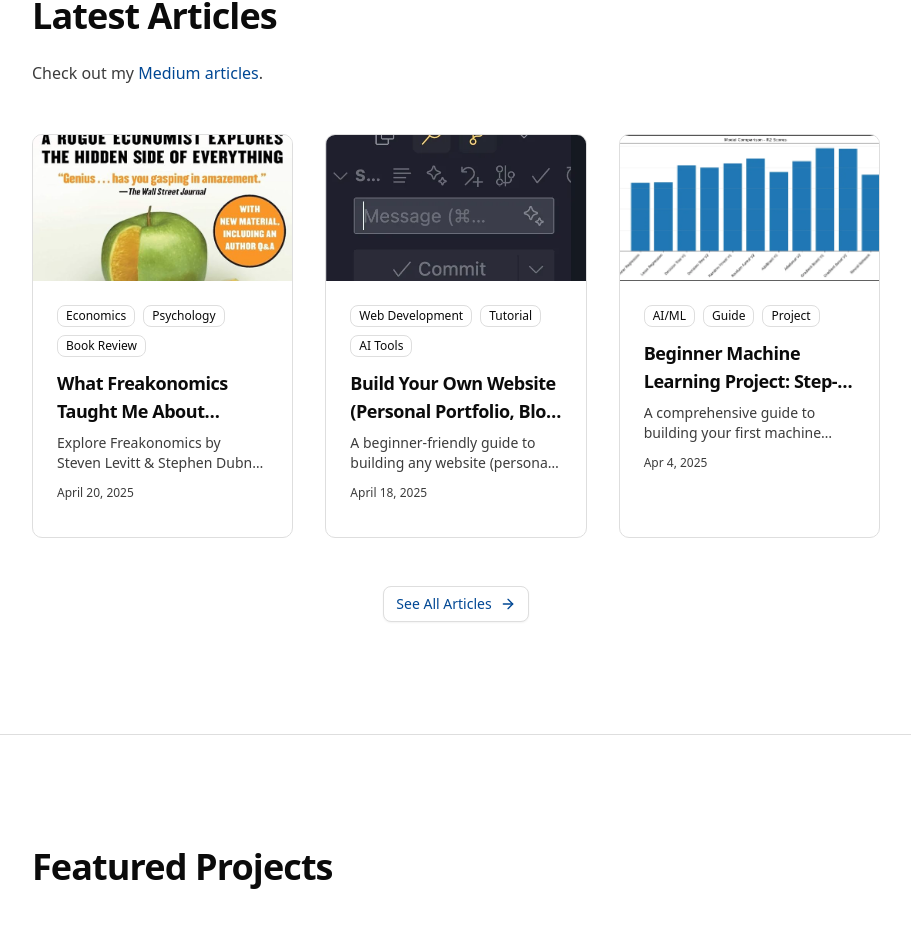
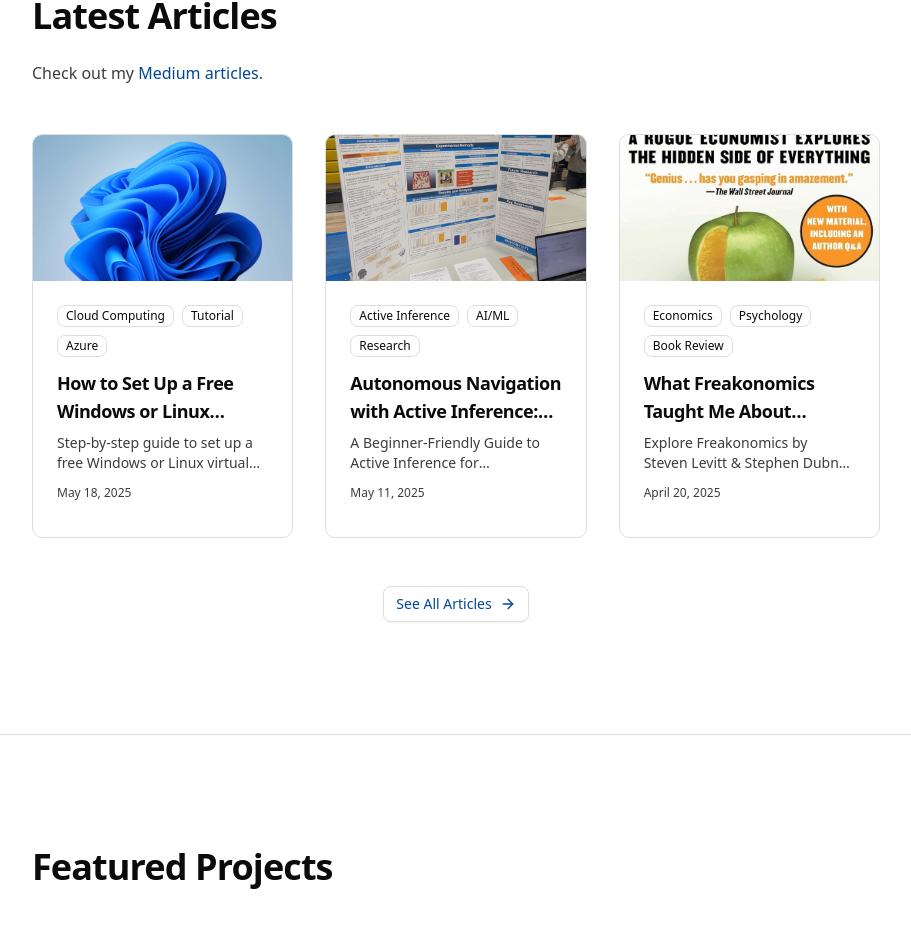
Before and after one commit to har5h1l/har5h1l.github.io, a React (Vite) app: page / in a window 1280 px wide. Shown: the part 989-1917 px from the top of the page, without its empty margins (184-1095 px from the left). Built offline with nearby package versions, Linux system fonts and the light colour scheme.

Commit message:
feat: add new articles on Windows virtual machines and active inference, include corresponding images

```diff
--- a/src/pages/Blog.jsx
+++ b/src/pages/Blog.jsx
@@ -4,8 +4,26 @@ import freakonomicsImage from '@/assets/images/freakonomics.jpg'
 import websiteTutorialImage from '@/assets/images/website_tutorial.webp'
 import housePricesImage from '@/assets/images/HousePricesArticle.webp'
 import AIvenndiagramImage from '@/assets/images/AIvenndiagram.webp'
+import windows11Image from '@/assets/images/windows11.webp'
+import actinfImage from '@/assets/images/actinf1_2.jpeg'
 
 const articles = [
+  {
+    title: "How to Set Up a Free Windows or Linux Virtual Machine on Azure (Step-by-Step Guide for Beginners)",
+    description: "Step-by-step guide to set up a free Windows or Linux virtual machine through Azure on Mac or any OS using free credits.",
+    date: "May 18, 2025",
+    image: windows11Image,
+    tags: ["Cloud Computing", "Tutorial", "Azure"],
+    link: "https://medium.com/@harshilshah28/how-to-set-up-a-free-windows-or-linux-virtual-machine-on-azure-step-by-step-guide-for-beginners-2391bce5235a"
+  },
+  {
+    title: "Autonomous Navigation with Active Inference: My Journey So Far",
+    description: "A Beginner-Friendly Guide to Active Inference for Autonomous Navigation: Pathfinding with Generative Models and Variational Free Energy",
+    date: "May 11, 2025",
+    image: actinfImage,
+    tags: ["Active Inference", "AI/ML", "Research"],
+    link: "https://medium.com/@harshilshah28/autonomous-navigation-with-active-inference-my-journey-so-far-d1852e23cc2a"
+  },
   {
     title: "What Freakonomics Taught Me About Incentives, Information, and the Hidden Side of Life",
     description: "Explore Freakonomics by Steven Levitt & Stephen Dubner—learn how data, incentives, and curiosity uncover hidden truths about everyday life.",
@@ -13,14 +31,6 @@ const articles = [
     image: freakonomicsImage,
     tags: ["Economics", "Psychology", "Book Review"],
     link: "https://medium.com/@harshilshah28/what-freakonomics-taught-me-about-incentives-information-and-the-hidden-side-of-life-72d2d6d24f1a"
-  },
-  {
-    title: "My 2024 AI/ML Journey: Some Helpful Tips for Beginners",
-    description: "Insights and lessons learned from my journey into AI and machine learning, including resources, strategies, and common pitfalls to avoid.",
-    date: "Jan 4, 2025",
-    image: AIvenndiagramImage,
-    tags: ["AI/ML", "Guide"],
-    link: "https://medium.com/@harshilshah28/my-2024-ai-ml-journey-some-helpful-tips-for-beginners-8b7f7b7f7b7f"
   },
   {
     title: "Build Your Own Website (Personal Portfolio, Blog, Anything!) Using Just Cursor and GitHub — No Code Needed & 100% Free",
@@ -37,6 +47,14 @@ const articles = [
     image: housePricesImage,
     tags: ["AI/ML", "Guide", "Project"],
     link: "https://medium.com/@harshilshah28/beginner-machine-learning-project-step-by-step-guide-to-predicting-london-house-prices-c4bcb36a9c6c"
+  },
+  {
+    title: "My 2024 AI/ML Journey: Some Helpful Tips for Beginners",
+    description: "Insights and lessons learned from my journey into AI and machine learning, including resources, strategies, and common pitfalls to avoid.",
+    date: "Jan 4, 2025",
+    image: AIvenndiagramImage,
+    tags: ["AI/ML", "Guide"],
+    link: "https://medium.com/@harshilshah28/my-2024-ai-ml-journey-some-helpful-tips-for-beginners-8b7f7b7f7b7f"
   }
 ]
 
--- a/src/pages/Home.jsx
+++ b/src/pages/Home.jsx
@@ -9,6 +9,8 @@ import harshilImage1 from "@/assets/images/harshil_pfp.jpeg";
 import freakonomicsImage from '@/assets/images/freakonomics.jpg'
 import websiteTutorialImage from '@/assets/images/website_tutorial.webp'
 import housePricesImage from '@/assets/images/HousePricesArticle.webp'
+import windows11Image from '@/assets/images/windows11.webp'
+import actinfImage from '@/assets/images/actinf1_2.jpeg'
 import { allProjects } from '@/data/projects';
 import { ProjectCard } from '@/components/ProjectCard';
 import { useTheme } from '@/components/theme-provider';
@@ -24,6 +26,22 @@ const parseDate = (dateStr) => {
 };
 
 const articles = [
+  {
+    title: "How to Set Up a Free Windows or Linux Virtual Machine on Azure (Step-by-Step Guide for Beginners)",
+    description: "Step-by-step guide to set up a free Windows or Linux virtual machine through Azure on Mac or any OS using free credits.",
+    date: "May 18, 2025",
+    image: windows11Image,
+    tags: ["Cloud Computing", "Tutorial", "Azure"],
+    link: "https://medium.com/@harshilshah28/how-to-set-up-a-free-windows-or-linux-virtual-machine-on-azure-step-by-step-guide-for-beginners-2391bce5235a"
+  },
+  {
+    title: "Autonomous Navigation with Active Inference: My Journey So Far",
+    description: "A Beginner-Friendly Guide to Active Inference for Autonomous Navigation: Pathfinding with Generative Models and Variational Free Energy",
+    date: "May 11, 2025",
+    image: actinfImage,
+    tags: ["Active Inference", "AI/ML", "Research"],
+    link: "https://medium.com/@harshilshah28/autonomous-navigation-with-active-inference-my-journey-so-far-d1852e23cc2a"
+  },
   {
     title: "What Freakonomics Taught Me About Incentives, Information, and the Hidden Side of Life",
     description: "Explore Freakonomics by Steven Levitt & Stephen Dubner—learn how data, incentives, and curiosity uncover hidden truths about everyday life.",
```
Also changed, not shown: src/assets/images/windows11.webp (added).
